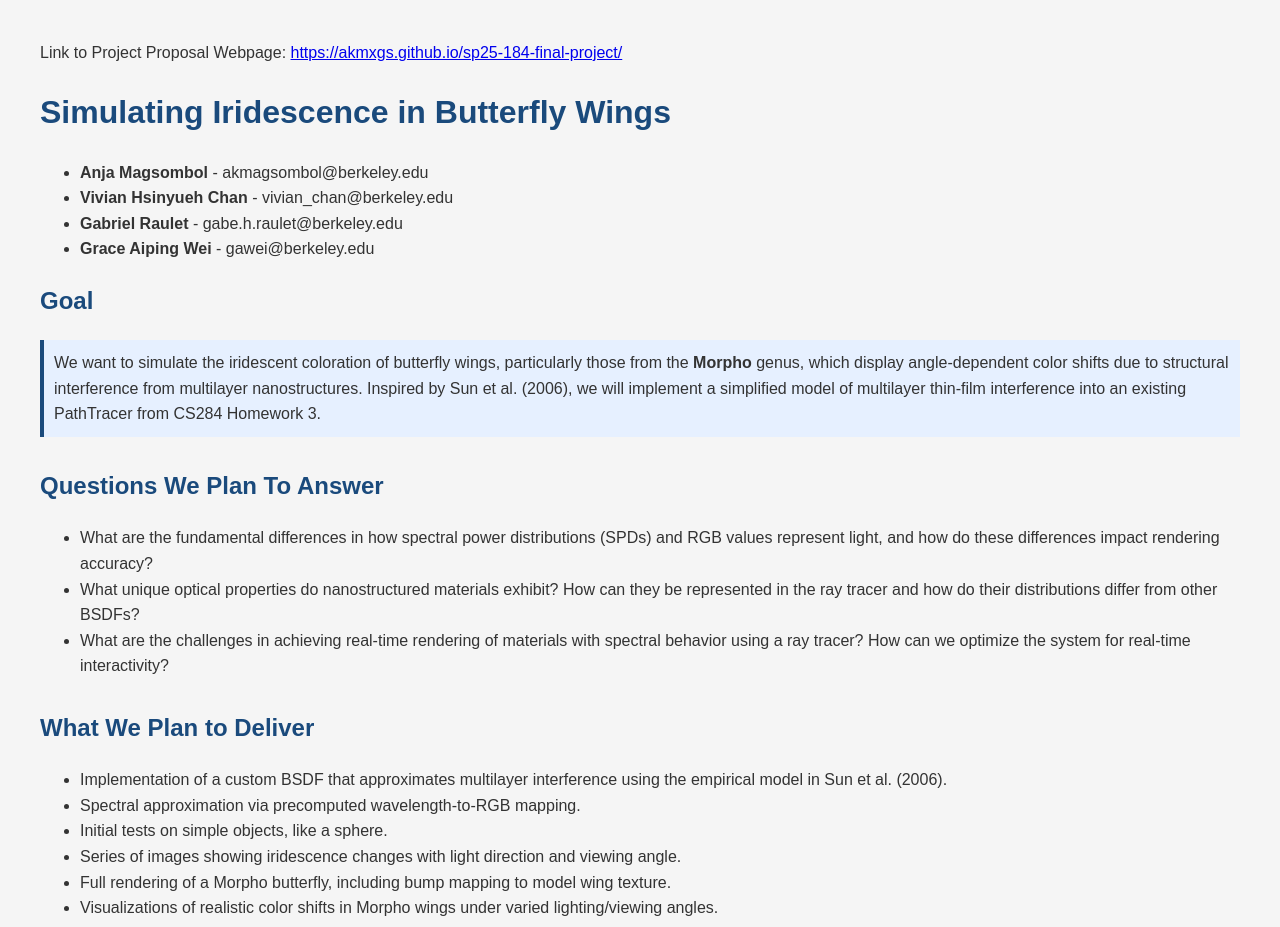
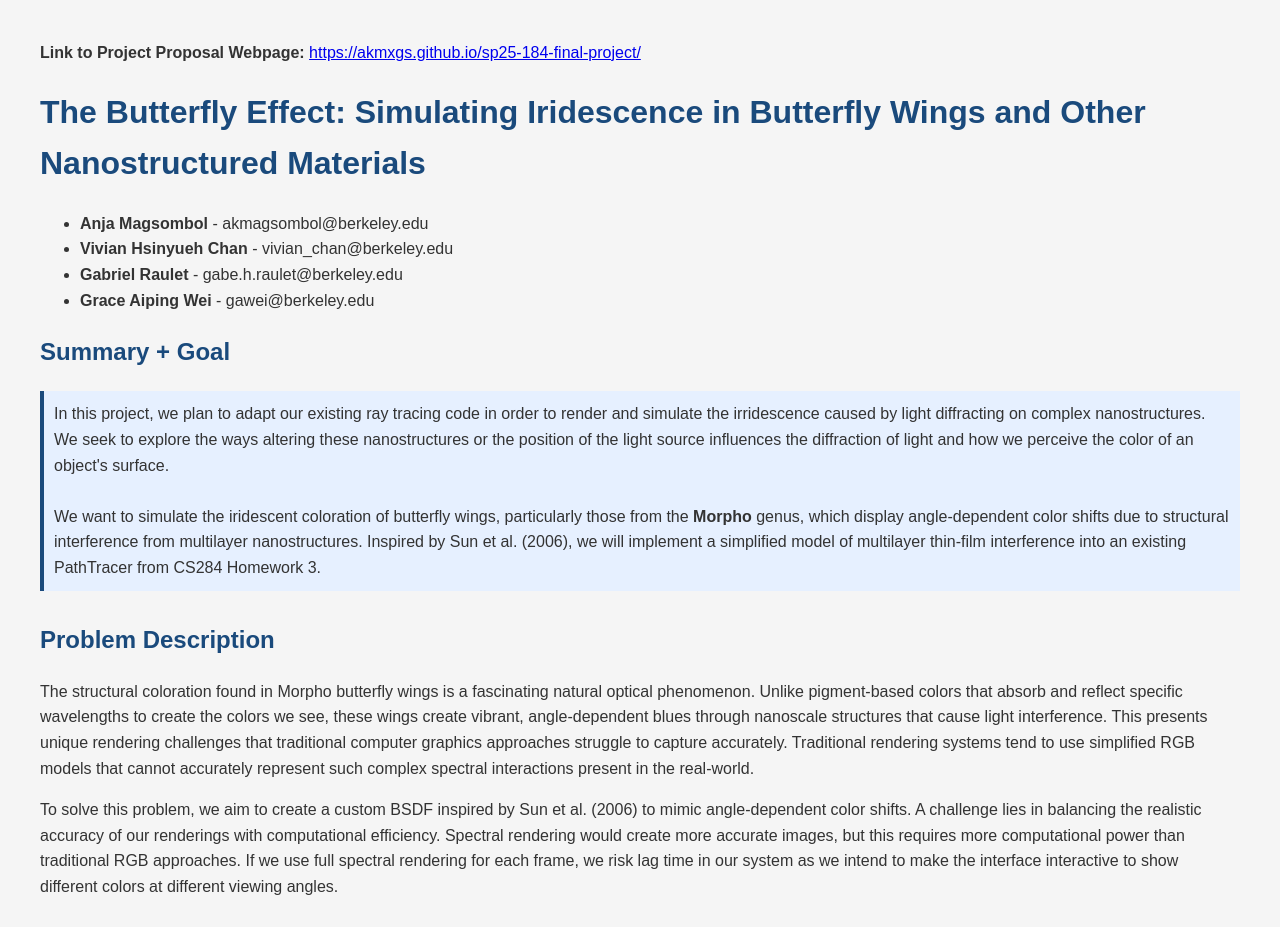
Before and after one commit to akmxgs/sp25-184-final-project, a plain HTML site: page docs/index.html in a window 1280 px wide. Shown: the top 927 px of the page. Drawn offline with Linux system fonts and the light colour scheme.

Commit message:
added problem description section

```diff
--- a/docs/index.html
+++ b/docs/index.html
@@ -29,19 +29,34 @@
 </head>
 <body>
 
-  <p>Link to Project Proposal Webpage: <a href="https://akmxgs.github.io/sp25-184-final-project/">https://akmxgs.github.io/sp25-184-final-project/</a></p>
+  <p><b>Link to Project Proposal Webpage:</b> <a href="https://akmxgs.github.io/sp25-184-final-project/">https://akmxgs.github.io/sp25-184-final-project/</a></p>
 
-  <h1>Simulating Iridescence in Butterfly Wings</h1>
+  <h1>The Butterfly Effect: Simulating Iridescence in Butterfly Wings and Other Nanostructured Materials</h1>
   <ul>
     <li><strong>Anja Magsombol</strong> - akmagsombol@berkeley.edu</li>
     <li><strong>Vivian Hsinyueh Chan</strong> - vivian_chan@berkeley.edu</li>
     <li><strong>Gabriel Raulet</strong> - gabe.h.raulet@berkeley.edu</li>
     <li><strong>Grace Aiping Wei</strong> - gawei@berkeley.edu</li>
   </ul>
+
   <section>
-    <h2>Goal</h2>
+    <h2>Summary + Goal</h2>
     <p class="highlight">
+      In this project, we plan to adapt our existing ray tracing code in order to render and simulate the irridescence caused by light diffracting on complex nanostructures. We seek to explore the ways altering these nanostructures or the position of the light source influences the diffraction of light and how we perceive the color of an object's surface.
+      <br><br>
       We want to simulate the iridescent coloration of butterfly wings, particularly those from the <strong>Morpho</strong> genus, which display angle-dependent color shifts due to structural interference from multilayer nanostructures. Inspired by Sun et al. (2006), we will implement a simplified model of multilayer thin-film interference into an existing PathTracer from CS284 Homework 3.
+    </p>
+  </section>
+
+  <section>
+    <h2>Problem Description</h2>
+    <p>
+      The structural coloration found in Morpho butterfly wings is a fascinating natural optical phenomenon. Unlike pigment-based colors that absorb and reflect specific wavelengths to create the colors we see, these wings create vibrant, angle-dependent blues through nanoscale structures that cause light interference. This presents unique rendering challenges that traditional computer graphics approaches struggle to capture accurately.
+      Traditional rendering systems tend to use simplified RGB models that cannot accurately represent such complex spectral interactions present in the real-world.
+    </p>
+    <p>
+      To solve this problem, we aim to create a custom BSDF inspired by Sun et al. (2006) to mimic angle-dependent color shifts. A challenge lies in balancing the realistic accuracy of our renderings with computational efficiency. Spectral rendering would create more accurate images, but this requires more computational power than traditional RGB approaches.
+      If we use full spectral rendering for each frame, we risk lag time in our system as we intend to make the interface interactive to show different colors at different viewing angles.
     </p>
   </section>
 
```
